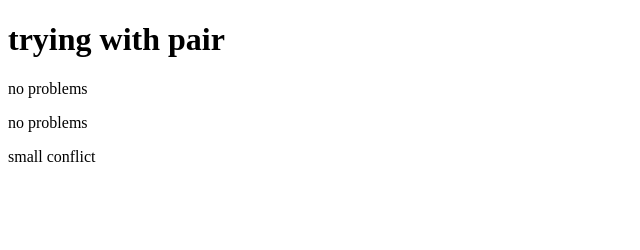
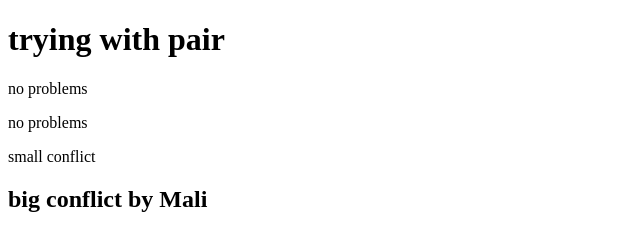
Before and after one commit to malka4325/pair, a plain HTML site: page index.html in a window 1280 px wide. Shown: the whole page, without its empty margins (0-640 px from the left). Drawn offline with Linux system fonts and the light colour scheme.

Commit message:
add line for big conflict

```diff
--- a/index.html
+++ b/index.html
@@ -10,5 +10,6 @@
     <p>no problems</p>
     <p>no problems</p>
     <span>small conflict</span>
+    <h2>big conflict by Mali</h2>
 </body>
 </html>
```
